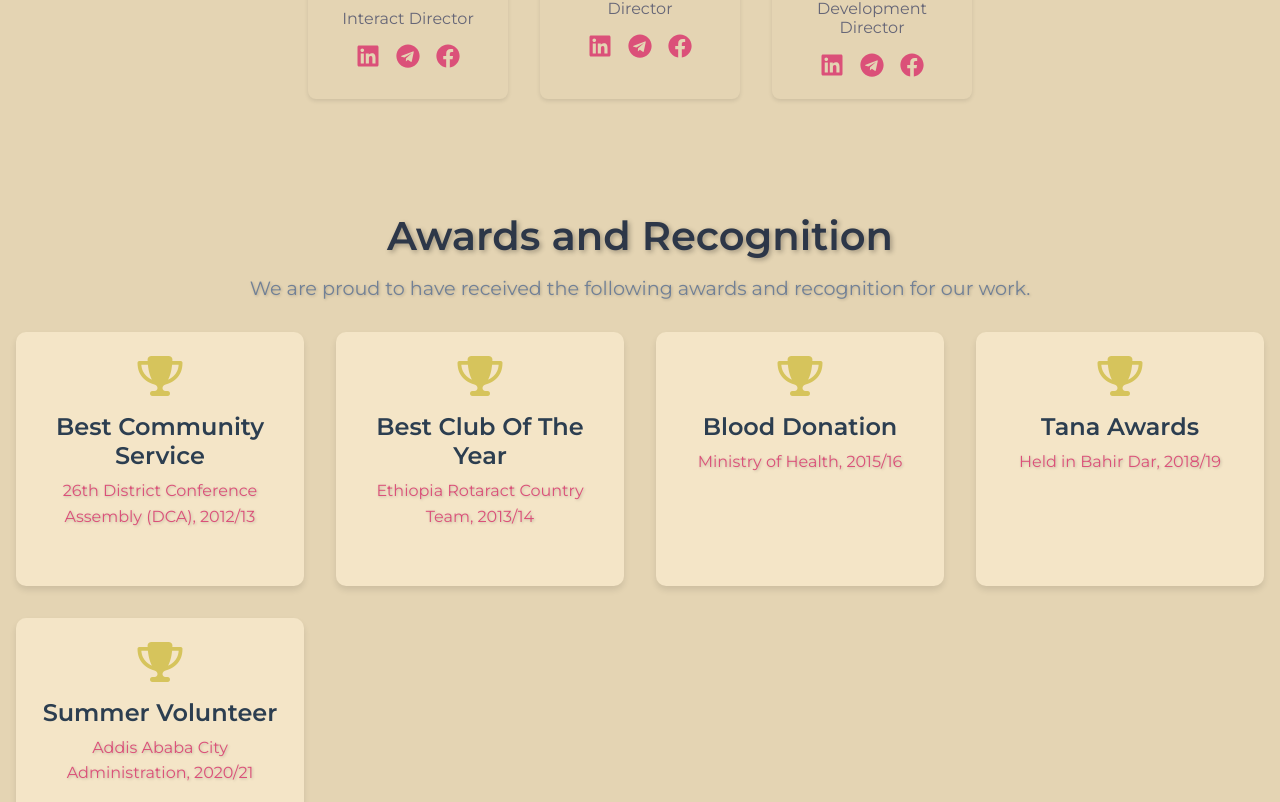
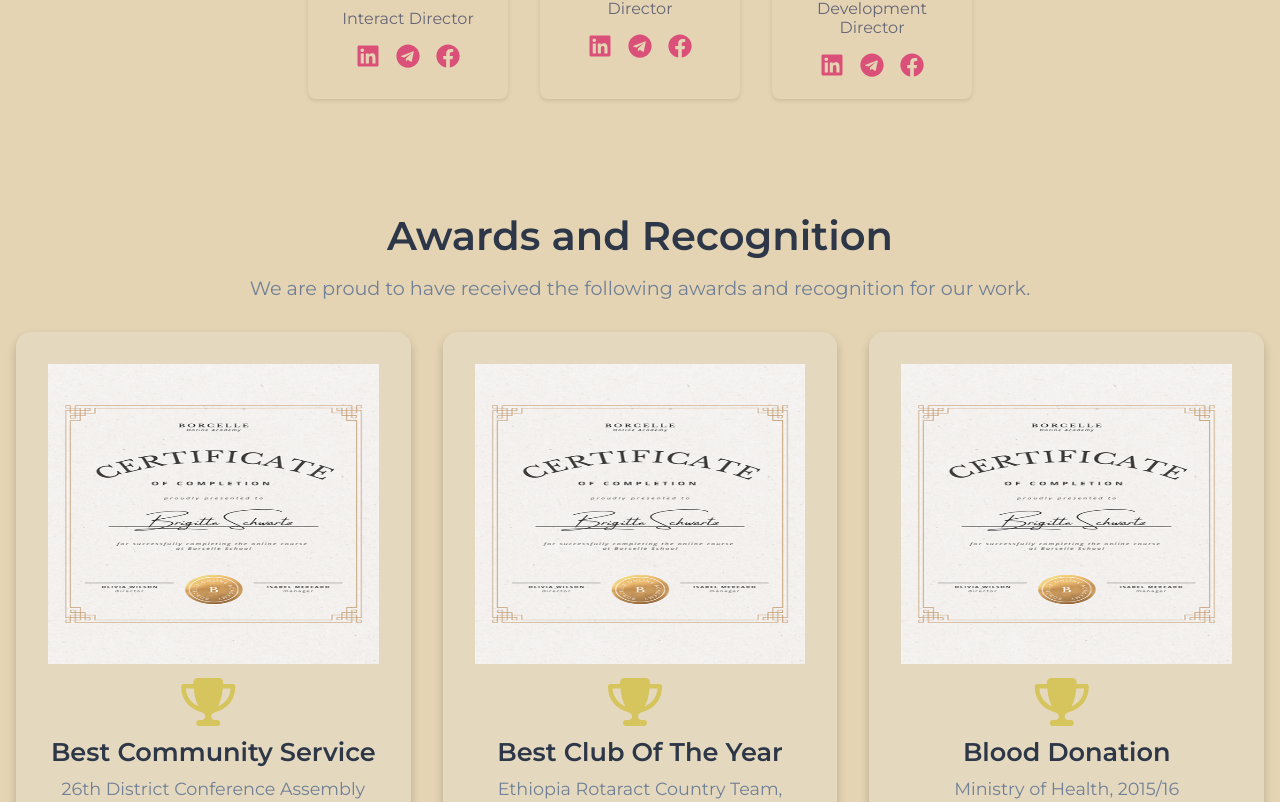
Before and after one commit to Bzuayehu/Rotaract_Club_Of_Abugida, a React (Vite) app: page / in a window 1280 px wide. Shown: the part 4970-5772 px from the top of the page. Built offline with nearby package versions, Linux system fonts and the light colour scheme.

Commit message:
edited about us

```diff
--- a/src/components/Awards.css
+++ b/src/components/Awards.css
@@ -1,76 +1,89 @@
 .awards-section {
-    background: linear-gradient(135deg, #c01b0f,);
+    /* background: linear-gradient(135deg, #f4e5c7, #f2dcb0); */
+    background-color: #e4d4b3;
     color: #DB5079;
     padding: 5rem 1rem;
     text-align: center;
 }
 
-.awards-section h2 {
-    color: #2d3748;
+.award-recognition-title{
+    color: #2d3748 !important; /* Dark Gray */
     font-size: 2.5rem;
     margin-bottom: 1rem;
-    text-shadow: 2px 2px 5px rgba(0, 0, 0, 0.3);
 }
 
 .awards-section p {
-    color: #718096;
+    color: #718096 !important; /* Lighter Gray */
     font-size: 1.2rem;
     margin-bottom: 2rem;
-    text-shadow: 1px 1px 3px rgba(0, 0, 0, 0.2);
 }
 
 .award-grid {
     display: grid;
-    grid-template-columns: repeat(auto-fit, minmax(250px, 1fr));
+    grid-template-columns: repeat(auto-fit, minmax(300px, 1fr));
     gap: 2rem;
     margin-top: 2rem;
 }
 
 .award-card {
-    background: #f4e5c7;
-    padding: 1.5rem;
-    border-radius: 10px;
-    box-shadow: 0 4px 6px rgba(0, 0, 0, 0.1);
-    transition: all 0.3s ease;
+    background: #e4d8bf;
+    padding: 2rem;
+    border-radius: 15px;
+    box-shadow: 0 5px 10px rgba(0, 0, 0, 0.2);
+    transition: transform 0.3s ease, box-shadow 0.3s ease;
     text-align: center;
+    position: relative;
+    overflow: hidden;
 }
 
 .award-card:hover {
     transform: translateY(-10px);
-    box-shadow: 0 8px 12px rgba(0, 0, 0, 0.2);
+    box-shadow: 0 10px 15px rgba(0, 0, 0, 0.3);
+}
+
+.award-icon {
+    position: relative;
+    display: flex;
+    justify-content: center;
+    align-items: center;
+    margin-bottom: 1rem;
 }
 
 .award-card i {
-    font-size: 2.5rem;
-    color: #DB5079;
-    margin-bottom: 1rem;
+    font-size: 3rem;
+    color: hsl(51, 60%, 60%);
+    margin-right: 10px;
+}
+
+.certificate-img {
+    width: 100%;
+    height: 300px;
 }
 
 .award-card h3 {
-    font-size: 1.5rem;
+    font-size: 1.6rem;
     margin-bottom: 0.5rem;
-    color: #2c3e50;
+    color: #2d3748;
 }
 
 .award-card p {
-    font-size: 1rem;
+    font-size: 1.1rem;
     line-height: 1.6;
-    color: #DB5079;
+    color: #555;
 }
-/* .fa-trophy{
-    color: hsl(51, 60%, 60%);
-} */
-
+.fa-trophy {
+    font-size: 3rem;
+    padding: 10px;
+}
+.award-card:hover i {
+    color: #FFD700;
+}
 /* Responsive Design */
 @media (max-width: 768px) {
-    .professional-development-section h2,
-    .club-service-section h2,
     .awards-section h2 {
         font-size: 2rem;
     }
 
-    .professional-development-section p,
-    .club-service-section p,
     .awards-section p {
         font-size: 1rem;
     }
--- a/src/components/Awards.tsx
+++ b/src/components/Awards.tsx
@@ -1,57 +1,65 @@
 import React from 'react';
 import { useTranslation } from 'react-i18next';
-import './Awards.css'; // Make sure your CSS file is properly linked
+import './Awards.css'; // Ensure your CSS file is properly linked
+import image from '../assets/certeficate.png'
 
 interface AwardCardProps {
   title: string;
   description: string;
+  image: string;
 }
 
-const AwardCard: React.FC<AwardCardProps> = ({ title, description }) => {
-  const { t } = useTranslation(); // Now using the translation hook
+const AwardCard: React.FC<AwardCardProps> = ({ title, description, image }) => {
+  const { t } = useTranslation();
 
   return (
     <div className="award-card">
-      <i className="fas fa-trophy" style={{ color: ' hsl(51, 60%, 60%)' }} />
-      <h3>{t(title)}</h3> {/* Translate titles */}
+      <img src={image} alt={title} className="certificate-img" />
+      <i className='fas fa-trophy'></i>
+      <h3>{t(title)}</h3>
       <p>{description}</p>
     </div>
   );
 };
 
 const AwardsSection = () => {
-  const { t } = useTranslation(); // Translation hook in main component
+  const { t } = useTranslation();
 
   const awards = [
     {
-      title: 'Best Community Service', // Translation key
+      title: 'Best Community Service',
       description: '26th District Conference Assembly (DCA), 2012/13',
+      image: image,
     },
     {
       title: 'Best Club Of The Year',
       description: 'Ethiopia Rotaract Country Team, 2013/14',
+      image:image,
     },
     {
       title: 'Blood Donation',
       description: 'Ministry of Health, 2015/16',
+      image: image,
     },
     {
       title: 'Tana Awards',
       description: 'Held in Bahir Dar, 2018/19',
+      image: image,
     },
     {
       title: 'Summer Volunteer',
       description: 'Addis Ababa City Administration, 2020/21',
+      image: image,
     },
   ];
 
   return (
     <section id="awards" className="awards-section">
-      <h2>{t('awards_recognition_title')}</h2> {/* Translate section title */}
-      <p>{t('awards_recognition_description')}</p> {/* Translate description */}
+      <h2 className='award-recognition-title'>{t('awards_recognition_title')}</h2>
+      <p>{t('awards_recognition_description')}</p>
       <div className="award-grid">
         {awards.map((award, index) => (
-          <AwardCard key={index} title={award.title} description={award.description} />
+          <AwardCard key={index} title={award.title} description={award.description} image={award.image} />
         ))}
       </div>
     </section>
--- a/src/components/BODs.css
+++ b/src/components/BODs.css
@@ -12,8 +12,9 @@
   .bods h2 {
     font-size: 2rem;
     margin-bottom: 1rem;
+    color: #2d3748 !important; /* Dark Gray */
+
   }
-
   .bods-list {
     display: flex;
     justify-content: center;
--- a/src/components/BODs.tsx
+++ b/src/components/BODs.tsx
@@ -214,7 +214,7 @@ export default function  BODs() {
 
   return (
     <div className="bods" id='bods'>
-      <h2>Board of Directors 2024/2025</h2>
+      <h2 className="bod-title">Board of Directors 2024/2025</h2>
       <div className="bods-list">
         {/* Add Past Presidents Card with Animated Icon */}
         <div className="bod-card past-presidents1">
--- a/src/components/Footer.tsx
+++ b/src/components/Footer.tsx
@@ -50,20 +50,20 @@ export default function Footer() {
         <div className="footer-section">
           <h3 className="footer-heading">Follow Us</h3>
           <div className="social-icons">
-          <a href="https://linkedin.com" aria-label="LinkedIn">
-              <i className="fab fa-linkedin"></i>
+          <a href="https://www.facebook.com/RACAbugida?mibextid=b06tZ0" aria-label="Facebook">
+              <i className="fab fa-facebook"></i>
             </a>
-            <a href="https://twitter.com" aria-label="Telegram">
+            <a href="https://t.me/racabugida" aria-label="Telegram">
               <i className="fab fa-telegram"></i>
             </a>
-            <a href="https://instagram.com" aria-label="Instagram">
+            <a href="https://www.instagram.com/rac_abugida" aria-label="Instagram">
               <i className="fab fa-instagram"></i>
             </a>
-            <a href="https://tiktok.com" aria-label="Tiktok">
+            <a href="http://www.tiktok.com/@racabugida1" aria-label="Tiktok">
               <i className="fab fa-tiktok"></i>
             </a>
-            <a href="https://facebook.com" aria-label="Facebook">
-              <i className="fab fa-facebook"></i>
+            <a href="https://www.linkedin.com/company/racabugida/" aria-label="LinkedIn">
+              <i className="fab fa-linkedin"></i>
             </a>
           </div>
         </div>
--- a/src/components/NoticeBoard.css
+++ b/src/components/NoticeBoard.css
@@ -34,19 +34,6 @@
     gap: 24px;
   }
 
-  @media (min-width: 640px) {
-    .projects-list {
-      grid-template-columns: repeat(2, 1fr);
-      gap: 32px;
-    }
-  }
-
-  @media (min-width: 768px) {
-    .projects-list {
-      grid-template-columns: repeat(3, 1fr);
-      gap: 40px;
-    }
-  }
 
   /* Project Card Styling */
   .project-card {
@@ -89,3 +76,17 @@
     font-size: 1rem;
     white-space: pre-wrap;  /* This preserves line breaks and spaces */
 }
+
+@media (min-width: 640px) {
+  .projects-list {
+    grid-template-columns: repeat(2, 1fr);
+    gap: 32px;
+  }
+}
+
+@media (min-width: 768px) {
+  .projects-list {
+    grid-template-columns: repeat(3, 1fr);
+    gap: 40px;
+  }
+}
--- a/src/components/Partners.css
+++ b/src/components/Partners.css
@@ -6,6 +6,8 @@
   .partners h2 {
     font-size: 2rem;
     margin-bottom: 2rem;
+    color: #2d3748 !important; /* Dark Gray */
+
   }
 
   .mother-club, .interact-clubs, .sponsors {
@@ -15,7 +17,7 @@
 
   .mother-club img, .interact-clubs-list img, .sponsors-list img {
     max-width: 100%;
-    height: 100px;
+    height: 225px;
     margin: 1rem 0;
   }
 
@@ -36,7 +38,7 @@
   /* Animation for Sponsors */
   .sponsors-list {
     min-width: 0%;
-    animation: scrollHorizontal 30s infinite; /* Adjust time as needed */
+    animation: scrollHorizontal 200s infinite; /* Adjust time as needed */
   }
 
   /* Keyframes for Horizontal Scrolling */
@@ -57,3 +59,12 @@
   .interact-club p {
     margin-top: 0.5rem;
   }
+  @media (max-width: 768px) {
+    .sponsors-list {
+      animation: scrollHorizontal 50s infinite; /* Adjust time as needed */
+    }
+
+    /* .sponsor-item{
+
+    } */
+  }
--- a/src/components/Partners.tsx
+++ b/src/components/Partners.tsx
@@ -7,7 +7,9 @@ import fanta from '../assets/Fanta-Logo.png';
 import yearsOfService from '../assets/100_years_of_Service.png';
 import motherClubLogo from '../assets/RotaryEntoto.png';
 import shegerGebeta from '../assets/Sheger_Gebeta-removebg-preview.png';
-import HamletMassage from '../assets/Hamlet_Massage-removebg-preview.png';
+import HamletMassage from '../assets/Untitled design.png';
+// import HamletMassage1 from '../assets/Hamlet_Massage-removebg-preview.png';
+
 import eye from '../assets/Eye-removebg-preview.png';
 // import wuddasieDiadnostic from '../assets/WudassieDiagnosticCenter.jpg';
 import wuddasieDiadnostic from '../assets/WudassieDiagnosticCenter-removebg-preview.png';
--- a/src/components/ScrollingSponsors.tsx
+++ b/src/components/ScrollingSponsors.tsx
@@ -15,8 +15,8 @@ export default function ScrollingSponsors({ sponsors }: ScrollingSponsorsProps)
       <div style={{ overflow: "hidden", whiteSpace: "nowrap", width: "100%", display: "flex" }}>
       <motion.div
         style={{ display: "flex", minWidth: "250%" }} // Ensures seamless scrolling
-        animate={{ x: "-100%" }}
-        transition={{ repeat: Infinity, duration: 15, ease: "linear" }}
+        animate={{ x: "-270%" }}
+        transition={{ repeat: Infinity, duration: 50, ease: "linear" }}
       >
         {/* Duplicate sponsors to create a continuous loop */}
         {[...sponsors, ...sponsors].map((sponsor) => (
@@ -25,7 +25,7 @@ export default function ScrollingSponsors({ sponsors }: ScrollingSponsorsProps)
             src={sponsor.logo}
             alt={sponsor.name}
             className="sponsor-item"
-            style={{ maxWidth: "100%", height: "100px", marginRight: "20px"}} // Adjust size as needed
+            style={{ maxWidth: "100%", height:"100px", marginRight: "20px"}} // Adjust size as needed
           />
         ))}
         {[...sponsors, ...sponsors].map((sponsor) => (
```
Also changed, not shown: src/pages/ContactUs.tsx (+8 -9 lines), src/assets/Untitled design.png (added), src/assets/certeficate.png (added).
